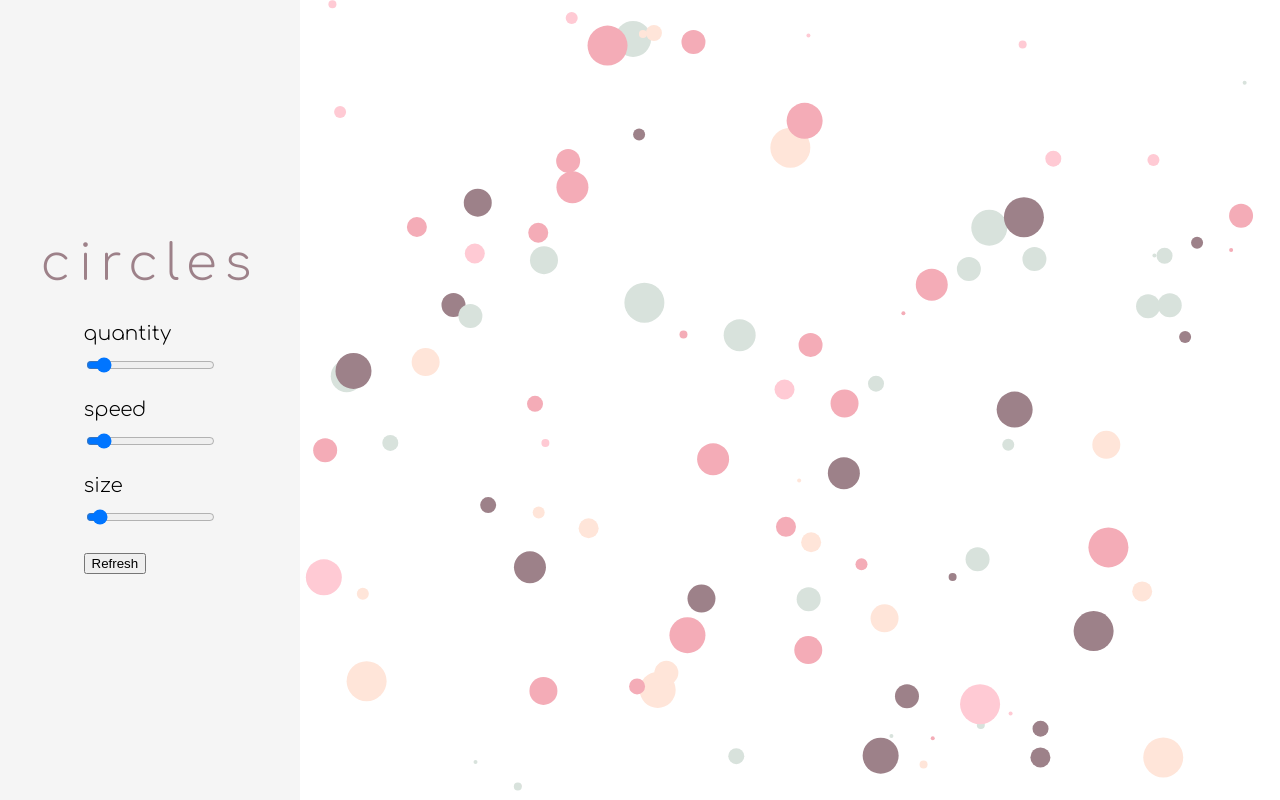
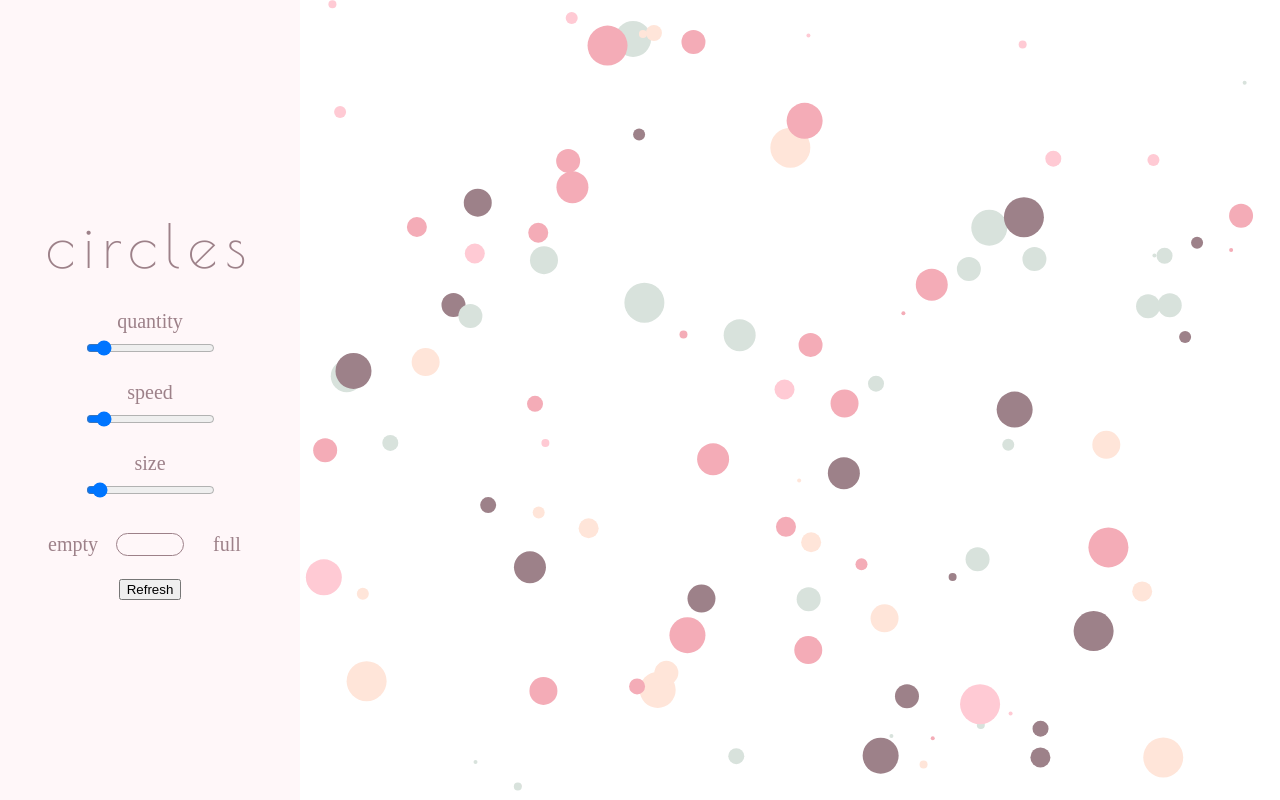
Before and after one commit to johnnycopes/circles, a website: page dist/index.html in a window 1280 px wide. Drawn offline with nearby package versions, Linux system fonts and the light colour scheme; a web font is replaced by a local one.

Commit message:
begins styling dashboard, adds toggle switch for circle fill

```diff
--- a/main.scss
+++ b/main.scss
@@ -19,23 +19,25 @@ body {
   margin: 0;
   height: 100vh;
   font-size: 2rem;
-  font-family: 'Comfortaa', sans-serif;
+  font-family: 'Spectral SC', serif;
   font-weight: 300;
+  color: $brown;
 }
 
 section {
   grid-column: 1;
-  min-width: 200px;
+  min-width: 250px;
   max-width: 300px;
   display: flex;
   flex-direction: column;
   justify-content: center;
   align-items: center;
-  background: whitesmoke;
+  background: rgba($light-pink, 0.15);
 
   h1 {
-    font-weight: 300;
-    font-size: 5rem;
+    font-weight: 400;
+    font-family: 'Poiret One', sans-serif;
+    font-size: 6rem;
     letter-spacing: 8px;
     margin: 30px 0;
     color: $brown;
@@ -43,11 +45,31 @@ section {
 
   .control {
     margin-bottom: 20px;
+    text-align: center;
   }
 
   label {
-    margin-bottom: 10px;
+    margin-bottom: 5px;
     display: block;
+  }
+
+  .switch {
+    margin-top: 30px;
+
+    &__wrapper {
+      display: flex;
+      width: 220px;
+    }
+
+    &__element {
+      flex: 1 1 0;
+    }
+
+    .toggle {
+      margin: 0 10px;
+      border: 1px solid $brown;
+      border-radius: 50px;
+    }
   }
 }
 
```
Also changed, not shown: dist/app.js, dist/circle.js, dist/index.html, dist/main.css, 1 other file.
